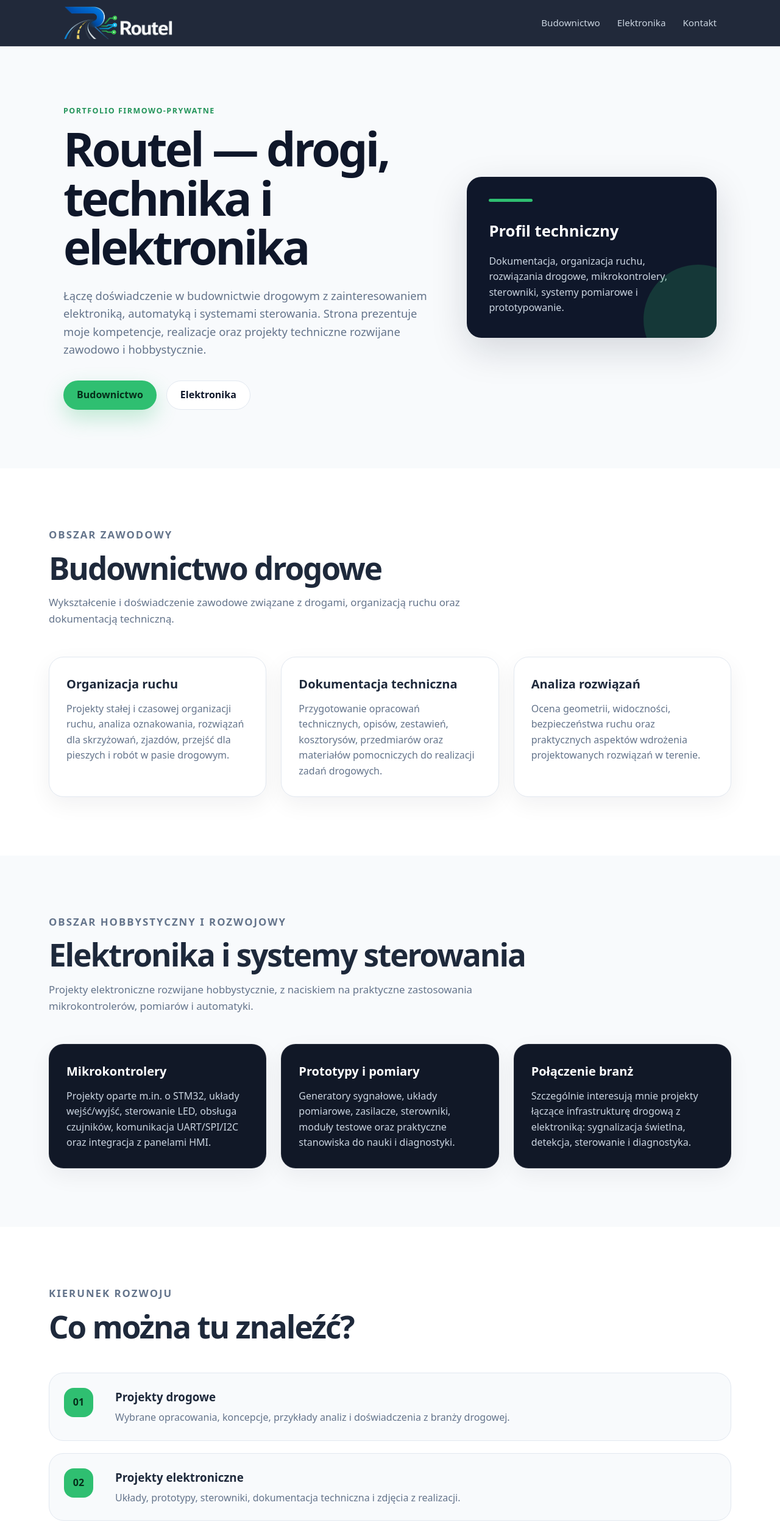
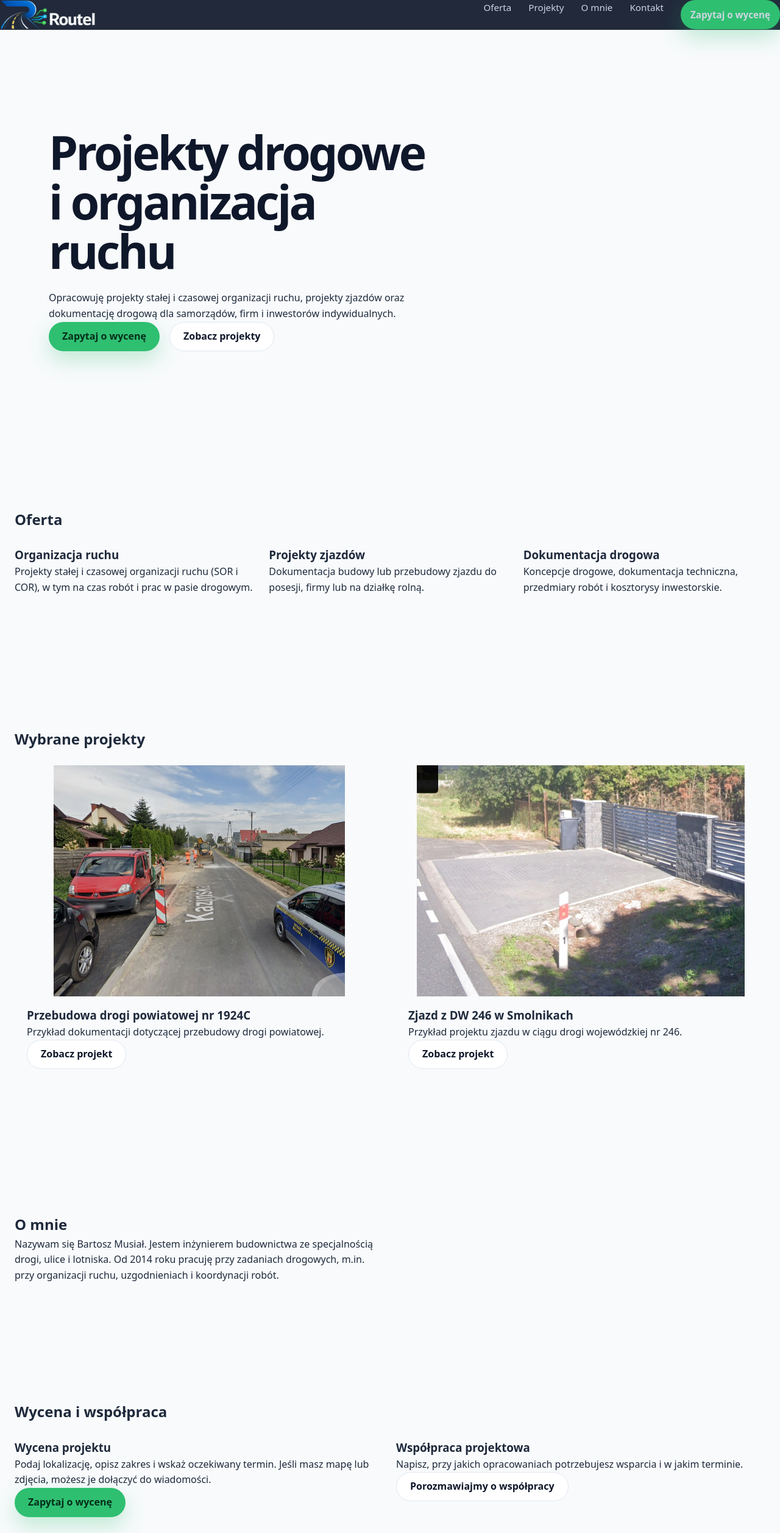
Before and after one commit to routelpl/routel, a plain HTML site: page index.html in a window 1280 px wide. Shown: the top 2514 px of the page at 61% size. Drawn offline with Linux system fonts and the light colour scheme.

Commit message:
Add files via upload

```diff
--- a/index.html
+++ b/index.html
@@ -1,204 +1,109 @@
-<!DOCTYPE html>
+<!doctype html>
 <html lang="pl">
 <head>
-  <meta charset="UTF-8" />
-  <meta name="viewport" content="width=device-width, initial-scale=1.0" />
-
-  <title>Routel | Budownictwo drogowe i elektronika</title>
-
-  <meta
-    name="description"
-    content="Portfolio firmowo-prywatne Routel: budownictwo drogowe, organizacja ruchu, dokumentacja techniczna oraz projekty elektroniczne."
-  />
-
-  <link rel="stylesheet" href="style.css" />
+  <meta charset="utf-8">
+  <meta name="viewport" content="width=device-width, initial-scale=1">
+  <meta name="description" content="ROUTEL Bartosz Musiał. Organizacja ruchu, projekty zjazdów, dokumentacja drogowa, przedmiary i kosztorysy.">
+  <title>Projekty drogowe i organizacja ruchu | ROUTEL</title>
+  <link rel="stylesheet" href="style.css">
+  <link rel="stylesheet" href="routel-firma.css">
+  <script src="routel-firma.js" defer></script>
 </head>
-
 <body>
   <header class="site-header">
-    <nav class="navbar">
-      <a href="#start" class="logo">
-        <img src="assets/logo1.png" alt="Logo Routel" class="logo-image">
+    <nav class="container nav routel-nav" aria-label="Menu główne">
+      <a class="logo" href="index.html" aria-label="ROUTEL — strona główna">
+        <img src="assets/logo1.png" alt="ROUTEL">
       </a>
-
-      <button class="menu-toggle" aria-label="Otwórz menu">
-        ☰
-      </button>
-
-      <ul class="nav-links">
-        <li><a href="budownictwo.html">Budownictwo</a></li>
-        <li><a href="elektronika.html">Elektronika</a></li>
-        <li><a href="#kontakt">Kontakt</a></li>
+      <button class="menu-toggle" type="button" aria-controls="menu"
+              aria-expanded="false" aria-label="Otwórz menu">☰</button>
+      <ul class="nav-links" id="menu">
+        <li><a href="index.html#oferta">Oferta</a></li>
+        <li><a href="index.html#projekty">Projekty</a></li>
+        <li><a href="index.html#o-mnie">O mnie</a></li>
+        <li><a href="index.html#kontakt">Kontakt</a></li>
+        <li><a class="btn btn-primary" href="index.html#kontakt">Zapytaj o wycenę</a></li>
       </ul>
     </nav>
   </header>
-
   <main>
-    <section id="start" class="hero section">
-      <div class="hero-content">
-        <p class="eyebrow">Portfolio firmowo-prywatne</p>
-
-        <h1>Routel — drogi, technika i elektronika</h1>
-
-        <p class="hero-text">
-          Łączę doświadczenie w budownictwie drogowym z zainteresowaniem elektroniką,
-          automatyką i systemami sterowania. Strona prezentuje moje kompetencje,
-          realizacje oraz projekty techniczne rozwijane zawodowo i hobbystycznie.
-        </p>
-
-        <div class="hero-actions">
-          <a href="#budownictwo" class="btn btn-primary">Budownictwo</a>
-          <a href="#elektronika.html" class="btn btn-secondary">Elektronika</a>
-        </div>
-      </div>
-
-      <div class="hero-card">
-        <div class="card-line"></div>
-        <h2>Profil techniczny</h2>
-        <p>
-          Dokumentacja, organizacja ruchu, rozwiązania drogowe, mikrokontrolery,
-          sterowniki, systemy pomiarowe i prototypowanie.
-        </p>
-      </div>
-    </section>
-
-    <section id="budownictwo" class="section section-light">
-      <div class="section-heading">
-        <p class="eyebrow">Obszar zawodowy</p>
-        <h2>Budownictwo drogowe</h2>
-        <p>
-          Wykształcenie i doświadczenie zawodowe związane z drogami, organizacją ruchu
-          oraz dokumentacją techniczną.
-        </p>
-      </div>
-
-      <div class="grid">
-        <article class="info-card">
-          <h3>Organizacja ruchu</h3>
-          <p>
-            Projekty stałej i czasowej organizacji ruchu, analiza oznakowania,
-            rozwiązań dla skrzyżowań, zjazdów, przejść dla pieszych i robót w pasie drogowym.
-          </p>
-        </article>
-
-        <article class="info-card">
-          <h3>Dokumentacja techniczna</h3>
-          <p>
-            Przygotowanie opracowań technicznych, opisów, zestawień, kosztorysów,
-            przedmiarów oraz materiałów pomocniczych do realizacji zadań drogowych.
-          </p>
-        </article>
-
-        <article class="info-card">
-          <h3>Analiza rozwiązań</h3>
-          <p>
-            Ocena geometrii, widoczności, bezpieczeństwa ruchu oraz praktycznych aspektów
-            wdrożenia projektowanych rozwiązań w terenie.
-          </p>
-        </article>
-      </div>
-    </section>
-
-    <section id="elektronika" class="section">
-      <div class="section-heading">
-        <p class="eyebrow">Obszar hobbystyczny i rozwojowy</p>
-        <h2>Elektronika i systemy sterowania</h2>
-        <p>
-          Projekty elektroniczne rozwijane hobbystycznie, z naciskiem na praktyczne
-          zastosowania mikrokontrolerów, pomiarów i automatyki.
-        </p>
-      </div>
-
-      <div class="grid">
-        <article class="info-card dark">
-          <h3>Mikrokontrolery</h3>
-          <p>
-            Projekty oparte m.in. o STM32, układy wejść/wyjść, sterowanie LED,
-            obsługa czujników, komunikacja UART/SPI/I2C oraz integracja z panelami HMI.
-          </p>
-        </article>
-
-        <article class="info-card dark">
-          <h3>Prototypy i pomiary</h3>
-          <p>
-            Generatory sygnałowe, układy pomiarowe, zasilacze, sterowniki,
-            moduły testowe oraz praktyczne stanowiska do nauki i diagnostyki.
-          </p>
-        </article>
-
-        <article class="info-card dark">
-          <h3>Połączenie branż</h3>
-          <p>
-            Szczególnie interesują mnie projekty łączące infrastrukturę drogową
-            z elektroniką: sygnalizacja świetlna, detekcja, sterowanie i diagnostyka.
-          </p>
-        </article>
-      </div>
-    </section>
-
-    <section class="section section-light">
-      <div class="section-heading">
-        <p class="eyebrow">Kierunek rozwoju</p>
-        <h2>Co można tu znaleźć?</h2>
-      </div>
-
-      <div class="timeline">
-        <div class="timeline-item">
-          <span>01</span>
-          <div>
-            <h3>Projekty drogowe</h3>
-            <p>Wybrane opracowania, koncepcje, przykłady analiz i doświadczenia z branży drogowej.</p>
-          </div>
-        </div>
-
-        <div class="timeline-item">
-          <span>02</span>
-          <div>
-            <h3>Projekty elektroniczne</h3>
-            <p>Układy, prototypy, sterowniki, dokumentacja techniczna i zdjęcia z realizacji.</p>
-          </div>
-        </div>
-
-        <div class="timeline-item">
-          <span>03</span>
-          <div>
-            <h3>Notatki techniczne</h3>
-            <p>Krótkie opisy rozwiązań, problemów projektowych i praktycznych wniosków.</p>
-          </div>
+    <section class="hero routel-hero">
+  <div class="container">
+    <h1>Projekty drogowe i organizacja ruchu</h1>
+    <p>Opracowuję projekty stałej i czasowej organizacji ruchu, projekty
+      zjazdów oraz dokumentację drogową dla samorządów, firm
+      i inwestorów indywidualnych.</p>
+    <div class="routel-actions">
+      <a class="btn btn-primary" href="#kontakt">Zapytaj o wycenę</a>
+      <a class="btn btn-secondary" href="#projekty">Zobacz projekty</a>
     </div>
   </div>
 </section>
-
-    <section id="kontakt" class="section contact-section">
-      <div class="contact-box">
-        <p class="eyebrow">Kontakt</p>
-        <h2>Porozmawiajmy o projekcie</h2>
-        <p>
-          Jeśli chcesz skontaktować się w sprawie współpracy, projektu technicznego
-          lub wymiany doświadczeń, napisz wiadomość.
-        </p>
-
-        <div class="contact-actions">
-          <a href="mailto:kontakt@routel.pl" class="btn btn-primary">
-            Napisz e-mail
+<section class="section routel-section" id="oferta">
+  <div class="container">
+    <h2>Oferta</h2>
+    <div class="routel-grid"><article class="card"><h3>Organizacja ruchu</h3><p>Projekty stałej i czasowej organizacji ruchu (SOR i COR), w tym na czas robót i prac w pasie drogowym.</p></article>
+<article class="card"><h3>Projekty zjazdów</h3><p>Dokumentacja budowy lub przebudowy zjazdu do posesji, firmy lub na działkę rolną.</p></article>
+<article class="card"><h3>Dokumentacja drogowa</h3><p>Koncepcje drogowe, dokumentacja techniczna, przedmiary robót i kosztorysy inwestorskie.</p></article></div>
+  </div>
+</section>
+<section class="section routel-section" id="projekty">
+  <div class="container">
+    <h2>Wybrane projekty</h2>
+    <div class="routel-projects"><article class="project-card routel-project">
+  <img src="assets/1924C.jpg" alt="" loading="lazy">
+  <div>
+    <h3>Przebudowa drogi powiatowej nr 1924C</h3>
+    <p>Przykład dokumentacji dotyczącej przebudowy drogi powiatowej.</p>
+    <a class="btn btn-secondary" href="projekt-dp-1924c.html"
+       aria-label="Zobacz projekt: Przebudowa drogi powiatowej nr 1924C">Zobacz projekt</a>
+  </div>
+</article>
+<article class="project-card routel-project">
+  <img src="assets/dw246.jpg" alt="" loading="lazy">
+  <div>
+    <h3>Zjazd z DW 246 w Smolnikach</h3>
+    <p>Przykład projektu zjazdu w ciągu drogi wojewódzkiej nr 246.</p>
+    <a class="btn btn-secondary" href="projekt-zjazd-smolniki.html"
+       aria-label="Zobacz projekt: Zjazd z DW 246 w Smolnikach">Zobacz projekt</a>
+  </div>
+</article></div>
+  </div>
+</section>
+<section class="section routel-section" id="o-mnie">
+  <div class="container">
+    <h2>O mnie</h2>
+    <p>Nazywam się Bartosz Musiał. Jestem inżynierem budownictwa ze specjalnością drogi, ulice i lotniska. Od 2014 roku pracuję przy zadaniach drogowych, m.in. przy organizacji ruchu, uzgodnieniach i koordynacji robót.</p>
+  </div>
+</section>
+<section class="section routel-section" id="kontakt">
+  <div class="container">
+    <h2>Wycena i współpraca</h2>
+    <div class="routel-grid">
+  <article class="card">
+    <h3>Wycena projektu</h3>
+    <p>Podaj lokalizację, opisz zakres i wskaż oczekiwany termin.
+      Jeśli masz mapę lub zdjęcia, możesz je dołączyć do wiadomości.</p>
+    <a class="btn btn-primary" href="mailto:kontakt@routel.pl?subject=ROUTEL%20%E2%80%94%20zapytanie%20o%20wycen%C4%99">Zapytaj o wycenę</a>
+  </article>
+  <article class="card">
+    <h3>Współpraca projektowa</h3>
+    <p>Napisz, przy jakich opracowaniach potrzebujesz wsparcia
+      i w jakim terminie.</p>
+    <a class="btn btn-secondary" href="mailto:kontakt@routel.pl?subject=ROUTEL%20%E2%80%94%20propozycja%20wsp%C3%B3%C5%82pracy">
+      Porozmawiajmy o współpracy
     </a>
-
-          <a href="https://github.com/" target="_blank" rel="noopener" class="btn btn-secondary">
-            GitHub
-          </a>
+  </article>
 </div>
-
-        <p class="contact-note">
-          Adres e-mail i link GitHub można później zmienić na właściwe dane.
-        </p>
+<p>Kontakt e-mail <a href="mailto:kontakt@routel.pl">kontakt@routel.pl</a></p>
   </div>
 </section>
   </main>
-
   <footer class="site-footer">
-    <p>© <span id="year"></span> Routel. Portfolio techniczne.</p>
+    <div class="container routel-footer">
+      <span>ROUTEL Bartosz Musiał</span>
+      <a href="elektronika.html">Portfolio techniczne — elektronika</a>
+    </div>
   </footer>
-
-  <script src="script.js"></script>
 </body>
 </html>
--- /dev/null
+++ b/routel-firma.css
@@ -0,0 +1,53 @@
+
+.routel-nav, .routel-actions, .routel-footer {
+  display: flex;
+  align-items: center;
+  gap: 1rem;
+}
+.routel-nav, .routel-footer { justify-content: space-between; }
+.routel-nav .logo img { max-height: 3rem; width: auto; }
+.routel-nav .nav-links > li > a.btn { padding: .65rem 1rem; }
+.routel-hero h1 { max-width: 18ch; }
+.routel-hero p, .routel-section > .container > p { max-width: 65ch; }
+.routel-actions, .routel-footer { flex-wrap: wrap; }
+.routel-section { scroll-margin-top: 6rem; }
+.routel-grid, .routel-projects {
+  display: grid;
+  gap: 1.25rem;
+  margin-block: 1.5rem;
+}
+.routel-grid { grid-template-columns: repeat(3, minmax(0, 1fr)); }
+.routel-projects, #kontakt .routel-grid {
+  grid-template-columns: repeat(2, minmax(0, 1fr));
+}
+.routel-project {
+  display: flex;
+  flex-direction: column;
+  gap: 1rem;
+}
+.routel-project > div { padding: 0 1.25rem 1.25rem; }
+.routel-project img {
+  display: block;
+  width: 100%;
+  aspect-ratio: 16 / 10;
+  object-fit: contain;
+}
+.routel-detail figure { margin: 1.5rem 0; }
+.routel-detail figure img {
+  display: block;
+  max-width: min(100%, 58rem);
+  height: auto;
+}
+@media (max-width: 860px) {
+  .routel-nav { position: relative; }
+  .routel-nav .nav-links {
+    position: absolute;
+    inset: 100% 0 auto;
+    z-index: 2;
+  }
+}
+@media (max-width: 700px) {
+  .routel-grid, .routel-projects, #kontakt .routel-grid {
+    grid-template-columns: 1fr;
+  }
+}
```
Also changed, not shown: budownictwo.html (+45 -115 lines), elektronika.html (+2 -2 lines), projekt-dp-1924c.html (added, +50 -0 lines), projekt-zjazd-smolniki.html (added, +50 -0 lines), routel-firma.js (added, +24 -0 lines). Lines whose indentation alone changed are shown as unchanged.
